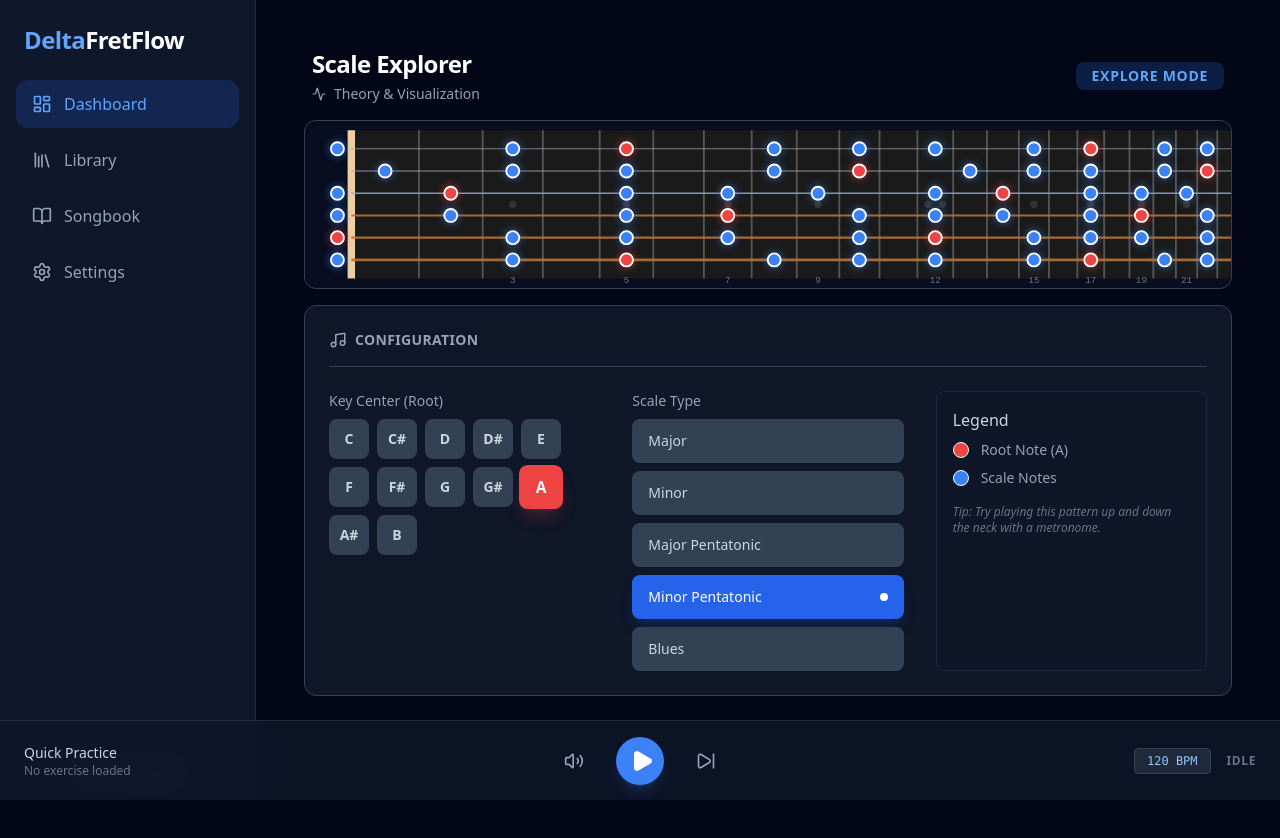
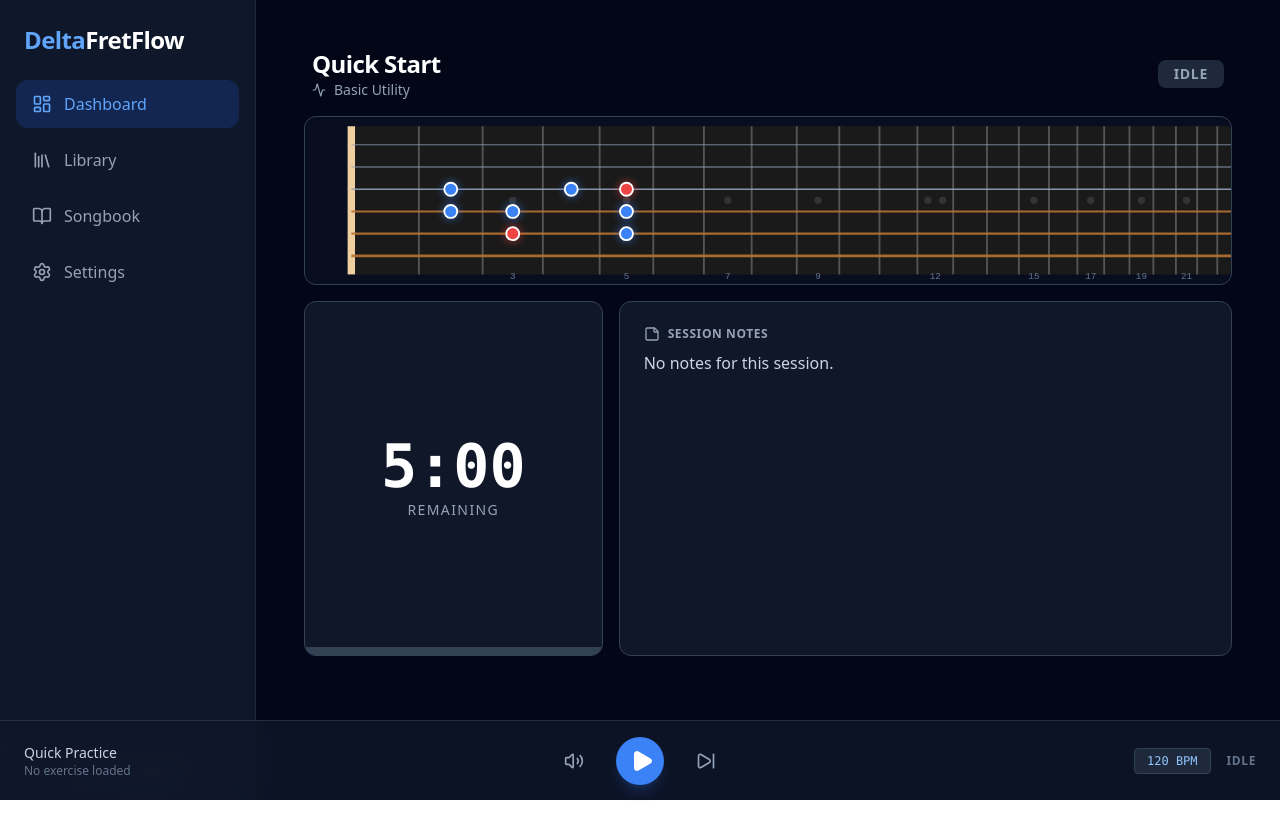
Before and after one commit to eloidieme/delta-fretflow, a React (Vite) app: page / in a window 1280 px wide. After the commit the page ends 800 px from the top, so only its background shows below. Built offline with nearby package versions, Linux system fonts and the light colour scheme.

Commit message:
Closes #16

```diff
--- a/src/apps/ScaleExplorer.tsx
+++ b/src/apps/ScaleExplorer.tsx
@@ -1,6 +1,8 @@
-import { useState, useMemo } from "react";
-import { Activity, Music } from "lucide-react";
+import { useState, useMemo, useEffect } from "react";
+import { Activity, Music, StickyNote, Clock } from "lucide-react";
 import { Fretboard2D } from "@/components/fretboard/Fretboard2D";
+import { usePlayerStore } from "@/store/playerStore"; // Import Store
+import { useRunner } from "@/hooks/useRunner"; // Import Runner
 import {
   generateFretboardMapping,
   SCALES,
@@ -8,7 +10,6 @@ import {
   type ScaleType,
 } from "@/utils/musicTheory";
 
-// Helper to format "minor_pentatonic" -> "Minor Pentatonic"
 const formatScaleName = (key: string) =>
   key
     .split("_")
@@ -31,67 +32,135 @@ const ALL_NOTES: NoteName[] = [
 ];
 
 export function ScaleExplorer() {
-  // 1. Local State for Exploration
-  // (In the future "Runner Mode", this will come from the Store)
-  const [selectedRoot, setSelectedRoot] = useState<NoteName>("A");
-  const [selectedScale, setSelectedScale] =
-    useState<ScaleType>("minor_pentatonic");
+  // 1. Access Store to check if we are in "Runner Mode"
+  const { activeTitle, activeConfig, activeNotes, status } = usePlayerStore();
+  const { displayTime, displayProgress, isWarmup } = useRunner();
 
-  // 2. The Logic Engine
-  const activeNotes = useMemo(() => {
-    return generateFretboardMapping(selectedRoot, selectedScale);
-  }, [selectedRoot, selectedScale]);
+  // Determine Mode: If activeConfig has data, we are in Runner Mode.
+  const isRunnerMode = !!activeConfig?.scale;
+
+  // 2. State (Local vs Store)
+  const [localRoot, setLocalRoot] = useState<NoteName>("C");
+  const [localScale, setLocalScale] = useState<ScaleType>("minor_pentatonic");
+
+  // Derive active values based on mode
+  const currentRoot = isRunnerMode
+    ? (activeConfig.root as NoteName)
+    : localRoot;
+  const currentScale = isRunnerMode
+    ? (activeConfig.scale as ScaleType)
+    : localScale;
+
+  // 3. Logic Engine
+  const activeFretboardNotes = useMemo(() => {
+    return generateFretboardMapping(currentRoot, currentScale);
+  }, [currentRoot, currentScale]);
+
+  // -- Render Helpers --
+  const formatTime = (seconds: number) => {
+    const mins = Math.floor(seconds / 60);
+    const secs = Math.floor(seconds % 60);
+    return `${mins}:${secs.toString().padStart(2, "0")}`;
+  };
 
   return (
     <div className="flex flex-col h-full max-w-7xl mx-auto p-4 gap-4">
-      {/* 1. Header */}
+      {/* Header */}
       <header className="flex items-center justify-between px-2">
         <div>
           <h2 className="text-2xl font-bold text-white tracking-tight">
-            Scale Explorer
+            {isRunnerMode ? activeTitle : "Scale Explorer"}
           </h2>
           <div className="flex items-center gap-2 text-slate-400 text-sm mt-1">
             <Activity size={14} />
-            <span>Theory & Visualization</span>
+            <span>
+              {isRunnerMode
+                ? `${currentRoot} ${formatScaleName(currentScale)}`
+                : "Theory Sandbox"}
+            </span>
           </div>
         </div>
 
-        {/* Simple Mode Badge */}
-        <div className="px-4 py-1 rounded-lg bg-blue-500/20 text-blue-400 font-bold uppercase tracking-wider text-sm">
-          Explore Mode
+        <div
+          className={`px-4 py-1 rounded-lg font-bold uppercase tracking-wider text-sm
+          ${
+            isRunnerMode
+              ? status === "running"
+                ? "bg-green-500/20 text-green-400"
+                : "bg-slate-800 text-slate-400"
+              : "bg-blue-500/20 text-blue-400"
+          }
+        `}
+        >
+          {isRunnerMode ? (isWarmup ? "Warmup" : status) : "Explore Mode"}
         </div>
       </header>
 
-      {/* 2. THE MAIN STAGE (2D Fretboard) */}
+      {/* Main Stage */}
       <div className="w-full relative">
-        <Fretboard2D activeNotes={activeNotes} />
+        <Fretboard2D activeNotes={activeFretboardNotes} />
       </div>
 
-      {/* 3. CONTROL DECK (Theory Controls) */}
-      <div className="flex-1 bg-slate-800/50 rounded-xl p-6 border border-slate-700 min-h-0">
+      {/* Control Deck: Switches based on Mode */}
+      {isRunnerMode ? (
+        // -- RUNNER CONTROL DECK (Timer + Notes) --
+        <div className="flex-1 grid grid-cols-1 md:grid-cols-3 gap-4 min-h-0">
+          {/* Timer */}
+          <div className="md:col-span-1 bg-slate-800/50 rounded-xl p-6 border border-slate-700 flex flex-col justify-center items-center relative overflow-hidden">
+            <div className="text-6xl font-mono font-bold text-white tabular-nums z-10">
+              {formatTime(displayTime)}
+            </div>
+            <div className="text-slate-400 text-sm font-medium z-10 mt-1 uppercase tracking-widest">
+              {isWarmup ? "Warmup" : "Remaining"}
+            </div>
+            <div className="absolute bottom-0 left-0 w-full h-2 bg-slate-700">
+              <div
+                className={`h-full transition-all duration-100 linear ${
+                  isWarmup ? "bg-orange-500" : "bg-blue-500"
+                }`}
+                style={{ width: `${displayProgress}%` }}
+              />
+            </div>
+          </div>
+          {/* Notes */}
+          <div className="md:col-span-2 bg-slate-800/50 rounded-xl p-6 border border-slate-700 overflow-y-auto">
+            <div className="flex items-center gap-2 text-slate-400 mb-2 sticky top-0 bg-transparent">
+              <StickyNote size={16} />
+              <span className="text-xs font-bold uppercase tracking-wider">
+                Session Notes
+              </span>
+            </div>
+            <p className="text-slate-300 whitespace-pre-wrap leading-relaxed">
+              {activeNotes ||
+                "Practice this scale pattern up and down the neck."}
+            </p>
+          </div>
+        </div>
+      ) : (
+        // -- EXPLORE CONTROL DECK (Dropdowns) --
+        <div className="flex-1 bg-slate-800/50 rounded-xl p-6 border border-slate-700 min-h-0 overflow-y-auto">
           <div className="flex items-center gap-2 text-slate-400 mb-6 border-b border-slate-700 pb-4">
             <Music size={18} />
             <h3 className="font-semibold text-sm uppercase tracking-wide">
               Configuration
             </h3>
           </div>
-
-        <div className="grid grid-cols-1 md:grid-cols-2 lg:grid-cols-3 gap-8">
+          <div className="grid grid-cols-1 md:grid-cols-2 gap-8">
             {/* Key Selector */}
             <div>
               <label className="block text-sm font-medium text-slate-400 mb-2">
-              Key Center (Root)
+                Key Center
               </label>
               <div className="flex flex-wrap gap-2">
                 {ALL_NOTES.map((note) => (
                   <button
                     key={note}
-                  onClick={() => setSelectedRoot(note)}
+                    onClick={() => setLocalRoot(note)}
                     className={`w-10 h-10 rounded-lg font-bold text-sm transition-all
                       ${
-                      selectedRoot === note
-                        ? "bg-red-500 text-white shadow-lg shadow-red-500/20 scale-110"
-                        : "bg-slate-700 text-slate-300 hover:bg-slate-600"
+                        localRoot === note
+                          ? "bg-red-500 text-white"
+                          : "bg-slate-700 text-slate-300"
                       }
                     `}
                   >
@@ -100,7 +169,6 @@ export function ScaleExplorer() {
                 ))}
               </div>
             </div>
-
             {/* Scale Selector */}
             <div>
               <label className="block text-sm font-medium text-slate-400 mb-2">
@@ -110,46 +178,26 @@ export function ScaleExplorer() {
                 {(Object.keys(SCALES) as ScaleType[]).map((scaleKey) => (
                   <button
                     key={scaleKey}
-                  onClick={() => setSelectedScale(scaleKey)}
-                  className={`px-4 py-3 rounded-lg font-medium text-sm text-left transition-all flex justify-between items-center
+                    onClick={() => setLocalScale(scaleKey)}
+                    className={`px-4 py-3 rounded-lg font-medium text-sm text-left flex justify-between items-center
                       ${
-                      selectedScale === scaleKey
-                        ? "bg-blue-600 text-white shadow-lg shadow-blue-600/20"
-                        : "bg-slate-700 text-slate-300 hover:bg-slate-600"
+                        localScale === scaleKey
+                          ? "bg-blue-600 text-white"
+                          : "bg-slate-700 text-slate-300"
                       }
                     `}
                   >
                     <span>{formatScaleName(scaleKey)}</span>
-                  {selectedScale === scaleKey && (
+                    {localScale === scaleKey && (
                       <div className="w-2 h-2 rounded-full bg-white" />
                     )}
                   </button>
                 ))}
               </div>
             </div>
-
-          {/* Legend / Info (Placeholder for future features) */}
-          <div className="bg-slate-900/50 rounded-lg p-4 border border-slate-800">
-            <h4 className="text-slate-300 font-medium mb-2">Legend</h4>
-            <div className="space-y-2 text-sm">
-              <div className="flex items-center gap-3">
-                <div className="w-4 h-4 rounded-full bg-red-500 border border-white" />
-                <span className="text-slate-400">
-                  Root Note ({selectedRoot})
-                </span>
-              </div>
-              <div className="flex items-center gap-3">
-                <div className="w-4 h-4 rounded-full bg-blue-500 border border-white" />
-                <span className="text-slate-400">Scale Notes</span>
           </div>
         </div>
-            <p className="mt-4 text-xs text-slate-500 italic">
-              Tip: Try playing this pattern up and down the neck with a
-              metronome.
-            </p>
-          </div>
-        </div>
-      </div>
+      )}
     </div>
   );
 }
--- a/src/pages/Dashboard.tsx
+++ b/src/pages/Dashboard.tsx
@@ -1,17 +1,17 @@
 import { usePlayerStore } from "@/store/playerStore";
 import { BasicApp } from "@/apps/BasicApp";
-import { ScaleExplorer } from "@/apps/ScaleExplorer"; // Import
+import { ScaleExplorer } from "@/apps/ScaleExplorer";
 
 export function Dashboard() {
-  const { activeTitle } = usePlayerStore();
+  const { activeApp } = usePlayerStore();
 
-  // TEMPORARY:
-  // If the loaded exercise is "Scale Explorer" (we haven't built the loader logic for this yet), show it.
-  // For now, let's just force render it to test.
+  // THE SWITCHER LOGIC
+  switch (activeApp) {
+    case "scale_explorer":
+      return <ScaleExplorer />;
 
-  // Un-comment the line below to test Scale Explorer:
-  return <ScaleExplorer />;
-
-  // Keep this for later:
-  // return <BasicApp />;
+    case "basic_utility":
+    default:
+      return <BasicApp />;
+  }
 }
--- a/src/store/playerStore.ts
+++ b/src/store/playerStore.ts
@@ -1,63 +1,62 @@
 import {create} from 'zustand';
+import {type AppType} from '@/db/db';  // Import AppType
 
-// 1. The States of the Runner Machine
-export type PlayerStatus =|'idle'  // Nothing loaded
-    |'warmup'                      // The 3-second countdown before an exercise
-    |'running'                     // Exercise in progress
-    |'paused'                      // User hit pause OR inter-exercise break
-    |'finished';                   // Playlist complete
+export type PlayerStatus = 'idle'|'warmup'|'running'|'paused'|'finished';
 
-// 2. The Store Interface
 interface PlayerState {
-  // -- Engine Status --
   status: PlayerStatus;
-  bpm: number;     // Global Tempo
-  volume: number;  // Master volume (0.0 to 1.0)
+  bpm: number;
+  volume: number;
 
   // -- Active Session Data --
   activeTitle: string;
-  activeDuration: number;  // Total seconds for the current exercise
-  activeNotes: string;     // Instructions or notes for the current exercise
+  activeApp: AppType;  // <--- NEW: Which App engine to load?
+  activeConfig:
+      any;  // <--- NEW: Specific settings (e.g. { root: 'C', scale: 'minor' })
+  activeDuration: number;
+  activeNotes: string;
 
   // -- Actions --
   setStatus: (status: PlayerStatus) => void;
   setBpm: (bpm: number) => void;
 
-  // Load a new session configuration
+  // Update signature to accept appType and config
   loadSession:
-      (title: string, duration: number, bpm: number, notes?: string) => void;
+      (title: string, appType: AppType, config: any, duration: number,
+       bpm: number, notes?: string) => void;
 
   reset: () => void;
 }
 
-// 3. The Implementation
 export const usePlayerStore = create<PlayerState>(
     (set) => ({
-      // Initial State
       status: 'idle',
       bpm: 120,
       volume: 0.8,
 
       activeTitle: 'Quick Start',
-      activeDuration: 300,  // Default 5 mins
-      activeNotes: '',      // Default empty
+      activeApp: 'basic_utility',  // Default
+      activeConfig: {},
+      activeDuration: 300,
+      activeNotes: '',
 
-      // Actions
       setStatus: (status) => set({status}),
-
       setBpm: (bpm) => set({bpm}),
 
-      loadSession: (title, duration, bpm, notes = '') => set({
+      loadSession: (title, appType, config, duration, bpm, notes = '') => set({
         activeTitle: title,
+        activeApp: appType,    // Set App
+        activeConfig: config,  // Set Config
         activeDuration: duration,
         bpm: bpm,
         activeNotes: notes,
-        status: 'idle'  // Reset to idle so user has to hit "Start"
+        status: 'idle'
       }),
 
       reset: () => set({
         status: 'idle',
         activeTitle: 'Quick Start',
+        activeApp: 'basic_utility',
         activeDuration: 300,
         activeNotes: ''
       })
```
Also changed, not shown: src/components/library/CreateExerciseForm.tsx (+140 -12 lines), src/pages/Library.tsx (+6 -3 lines). Lines whose indentation alone changed are shown as unchanged.
